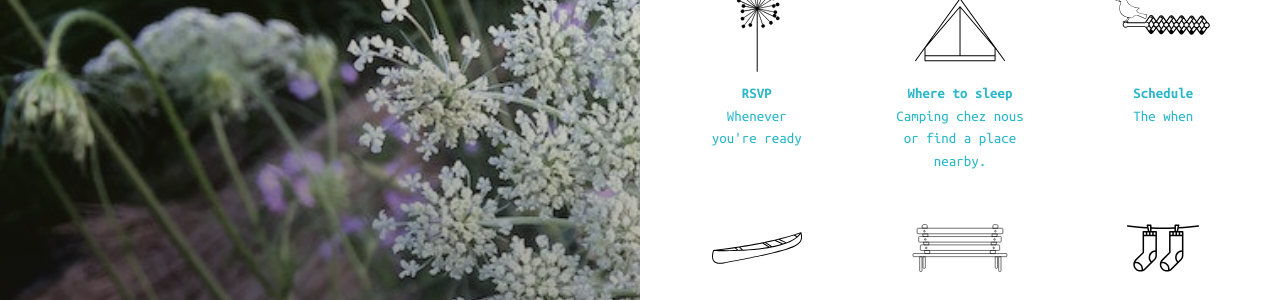
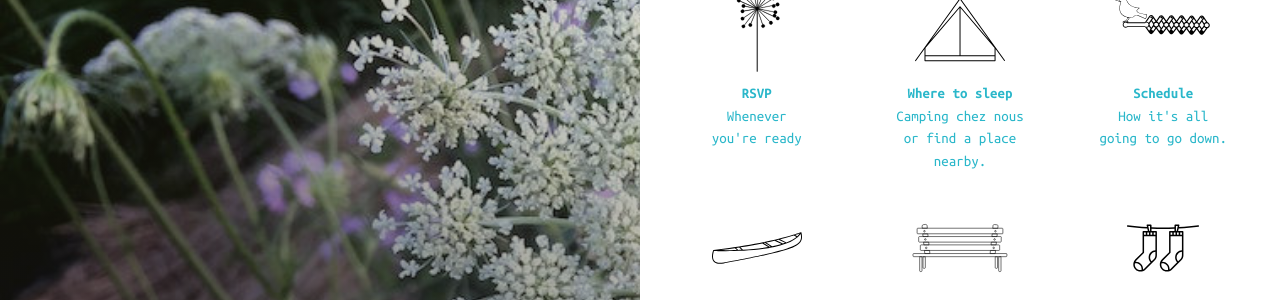
Before and after one commit to kevwalsh/carota, a Jekyll site: the page built from index.html, in a window 1280 px wide. Shown: the part 261-561 px from the top of the page. Built offline with Jekyll 4.4.1, drawn with Linux system fonts in a browser that asks for light colours.

Commit message:
schedule

```diff
--- a/_posts/2016-01-05-schedule.md
+++ b/_posts/2016-01-05-schedule.md
@@ -2,7 +2,7 @@
 layout: page
 title: Schedule
 permalink: schedule
-excerpt: "The when"
+excerpt: "How it's all <br /> going to go down. "
 image:
   png: cuckoo.png
   svg: cuckoo.svg
--- a/_sass/pages/_post.scss
+++ b/_sass/pages/_post.scss
@@ -21,6 +21,7 @@
     -ms-transition: all .5s ease;
     transition: all .5s ease;
     background: #fff;
+    border-radius: 7px;
     height: 220px;
     overflow: hidden;
     padding: 0 1em;
@@ -29,7 +30,7 @@
     }
     &:hover {
       background: $white;
-      border: 1px solid $yellow-light;
+      // border: 1px solid $yellow-light;
     }
     a {
       padding: 0;
```
